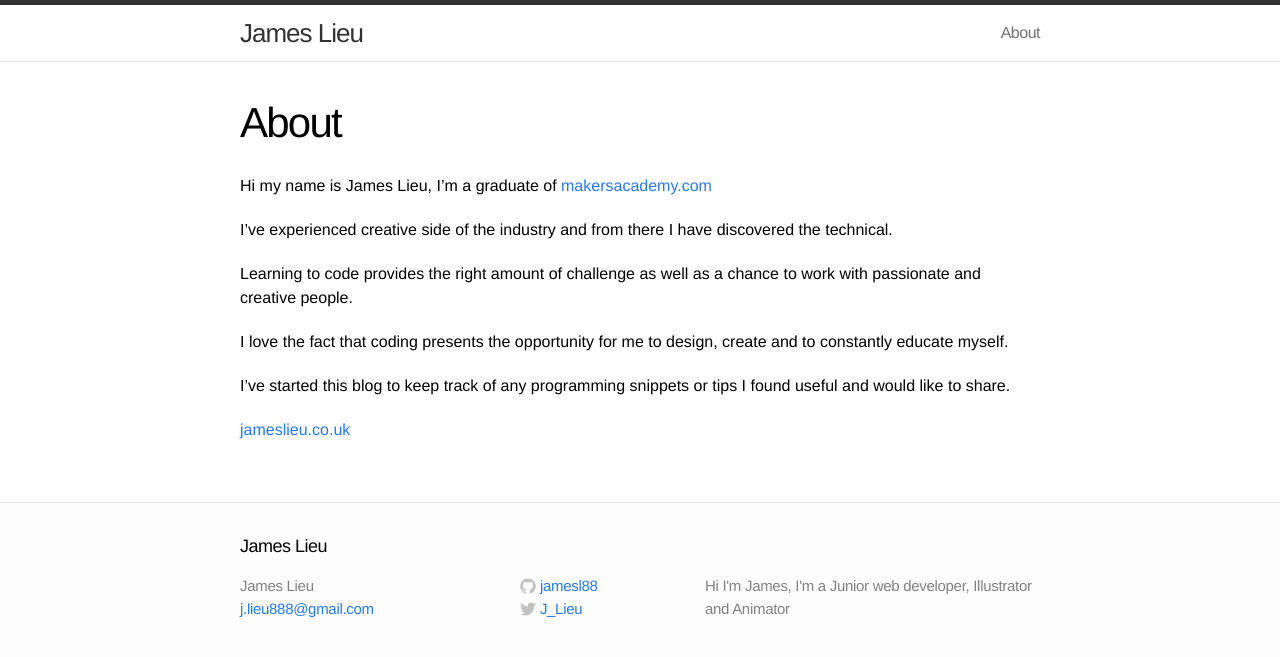
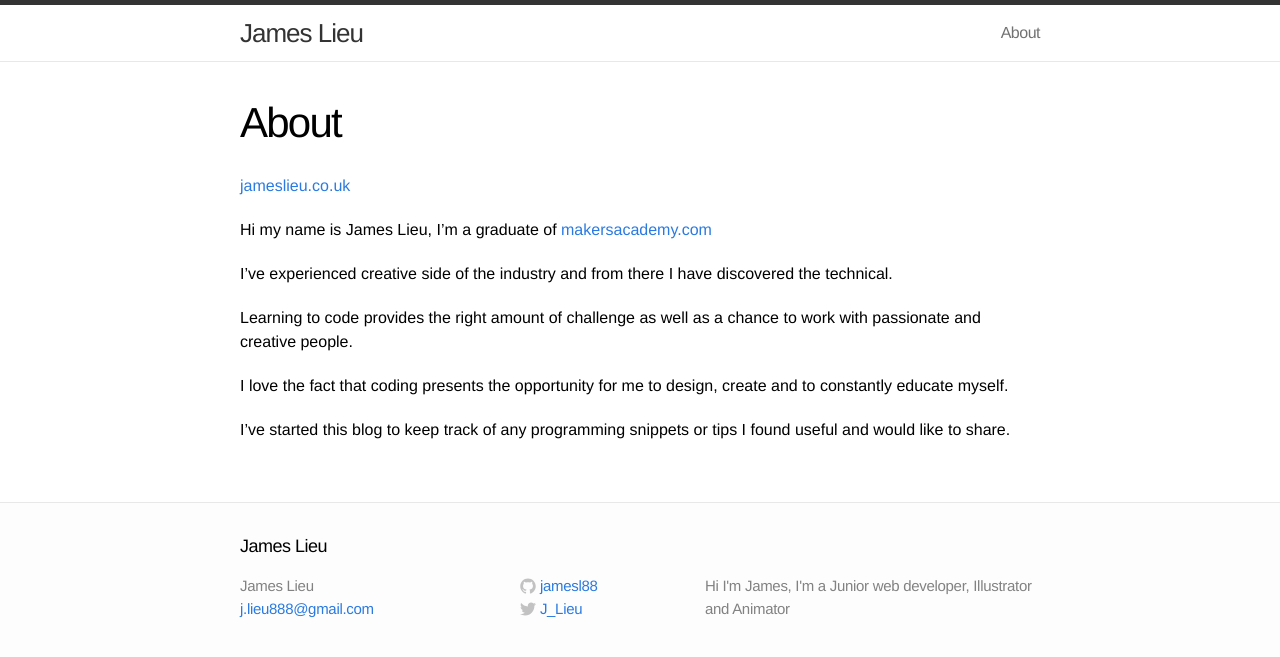
Before and after one commit to jameslieu/jameslieu.github.io, a Jekyll site: the page built from about.md, in a window 1280 px wide. Shown: the top 657 px of the page. Built offline with Jekyll 4.4.1, drawn with Linux system fonts in a browser that asks for light colours; some of the changed lines change nothing that is shown.

Commit message:
minor update

```diff
--- a/about.md
+++ b/about.md
@@ -4,8 +4,9 @@ title: About
 permalink: /about/
 ---
 
+[jameslieu.co.uk](http://jameslieu.co.uk/)
+
 Hi my name is James Lieu, I'm a graduate of [makersacademy.com](http://makersacademy.com/)
-
 
 I've experienced creative side of the industry and from there I have discovered the technical.
 
@@ -14,5 +15,3 @@ Learning to code provides the right amount of challenge as well as a chance to w
 I love the fact that coding presents the opportunity for me to design, create and to constantly educate myself.
 
 I've started this blog to keep track of any programming snippets or tips I found useful and would like to share.
-
-[jameslieu.co.uk](http://jameslieu.co.uk/)
```
